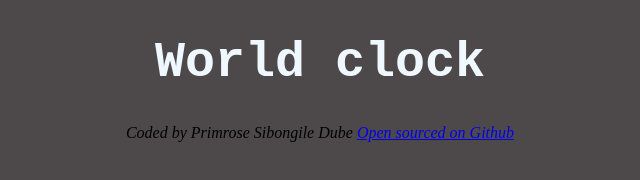
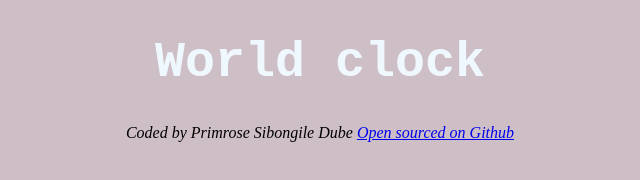
Before and after one commit to Primrose-S/adds-on-plus-w2, a plain HTML site: page index.html in a window 1280 px wide. Shown: the whole page, without its empty margins (320-960 px from the left). Drawn offline with Linux system fonts and the light colour scheme.

```diff
--- a/css/styles.css
+++ b/css/styles.css
@@ -1,5 +1,5 @@
 body{
-    background-color: rgb(77, 73, 75);
+    background-color: rgb(206, 191, 198);
 }
 h1{
     font-family: 'Courier New', Courier, monospace;
```
